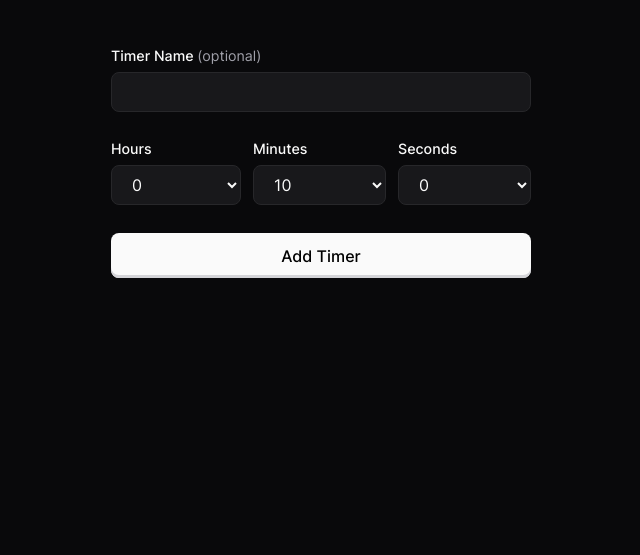
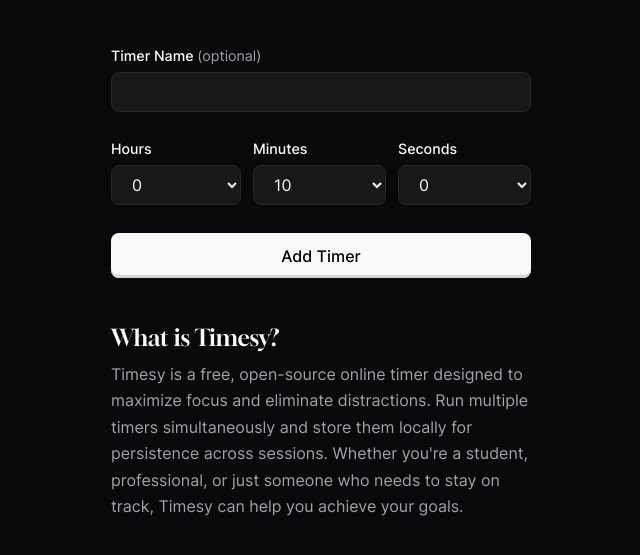
Before and after one commit to remvze/timesy, an Astro site: page / in a window 1280 px wide. Shown: the part 227-782 px from the top of the page, without its empty margins (319-959 px from the left). Built offline with nearby package versions, Linux system fonts and the light colour scheme; Astro itself is replaced by a stand-in of ours.

Commit message:
feat: add about section

```diff
--- /dev/null
+++ b/src/components/about/about.module.css
@@ -0,0 +1,15 @@
+.about {
+  margin-top: 48px;
+
+  & .title {
+    margin-bottom: 12px;
+    font-family: var(--font-display);
+    font-size: var(--font-lg);
+    line-height: 1;
+  }
+
+  & .desc {
+    line-height: 1.65;
+    color: var(--color-foreground-subtle);
+  }
+}
--- /dev/null
+++ b/src/components/about/about.tsx
@@ -0,0 +1,20 @@
+import { Container } from '@/components/container';
+
+import styles from './about.module.css';
+
+export function About() {
+  return (
+    <section className={styles.about}>
+      <Container>
+        <h2 className={styles.title}>What is Timesy?</h2>
+        <p className={styles.desc}>
+          Timesy is a free, open-source online timer designed to maximize focus
+          and eliminate distractions. Run multiple timers simultaneously and
+          store them locally for persistence across sessions. Whether
+          you&apos;re a student, professional, or just someone who needs to stay
+          on track, Timesy can help you achieve your goals.
+        </p>
+      </Container>
+    </section>
+  );
+}
--- /dev/null
+++ b/src/components/about/index.ts
@@ -0,0 +1 @@
+export { About } from './about';
--- a/src/pages/index.astro
+++ b/src/pages/index.astro
@@ -3,9 +3,11 @@
 
 import { Hero } from '@/components/hero';
 import { App } from '@/components/app';
+import { About } from '@/components/about';
 ---
 
 <Layout title="Welcome to Astro.">
   <Hero />
   <App client:load />
+  <About />
 </Layout>
```
